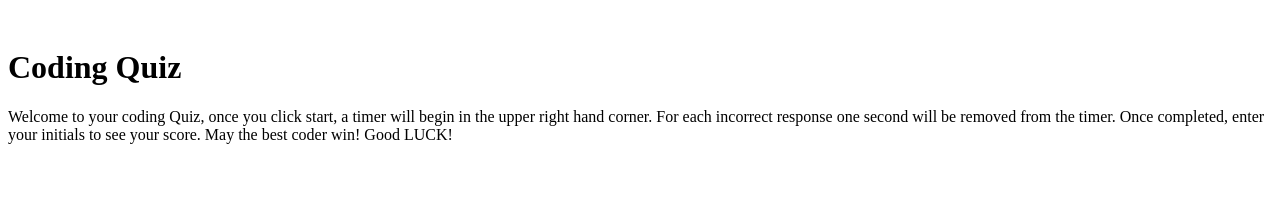
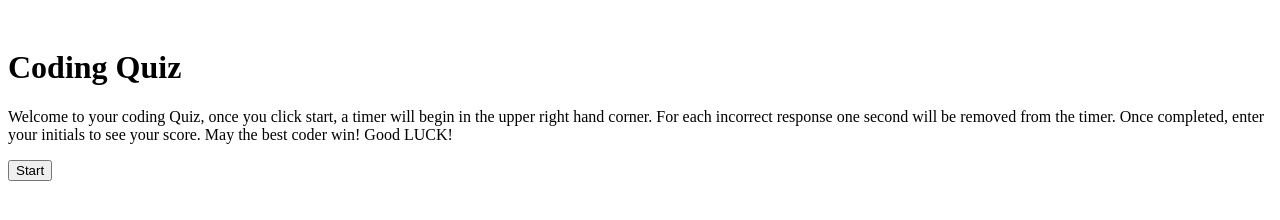
Before and after one commit to catupperman/Code-Quiz, a plain HTML site: page index.html in a window 1280 px wide. Drawn offline with Linux system fonts and the light colour scheme; files that its build step writes are made by us from their sources.

Commit message:
added start button

```diff
--- a/index.html
+++ b/index.html
@@ -22,7 +22,9 @@
                     initials to see your score. May the best coder win! Good LUCK!
                 </p>
             </div>
-            <div class="quiz-area-body">
+            <div class="startbutton">
+                <button id ="generate"
+                class="btn">Start</button>
 
             </div>
 
```
